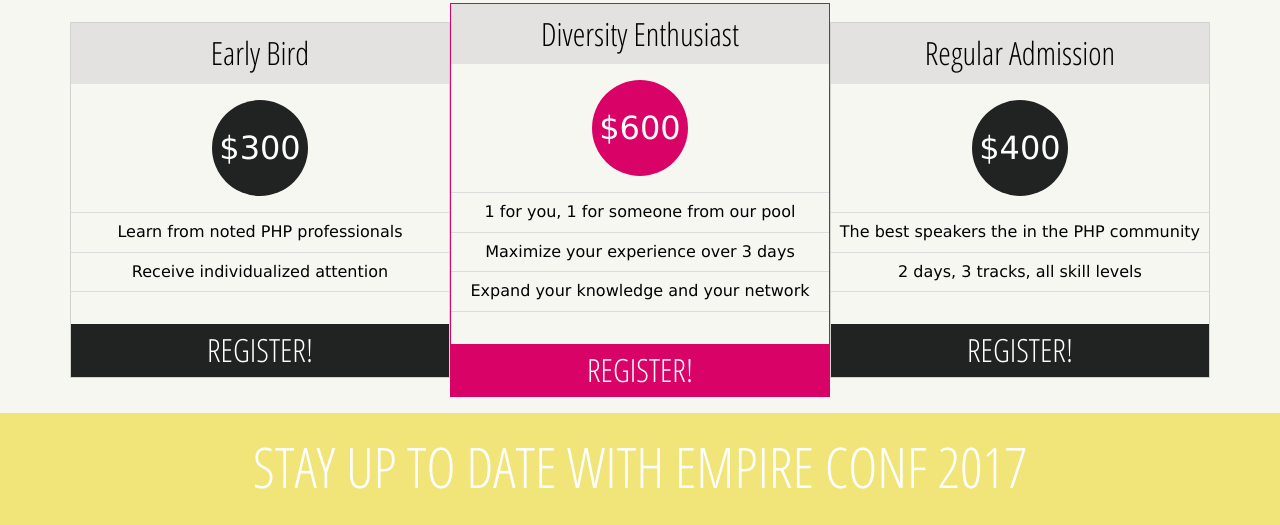
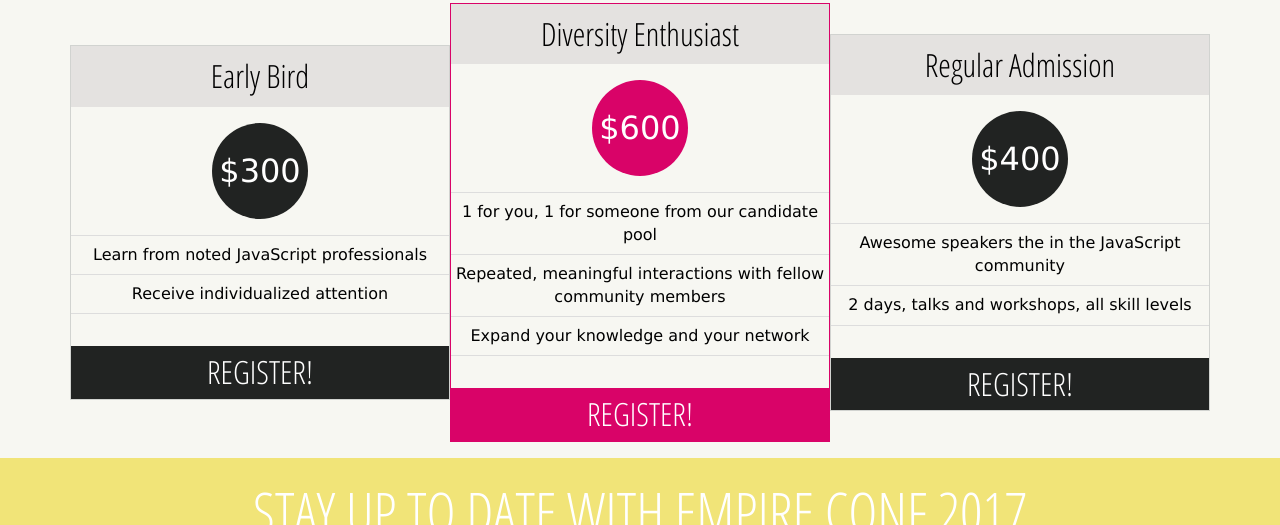
Before and after one commit to aziz512/2017.empirejs.org, a website: page index.html in a window 1280 px wide. Shown: the part 956-1481 px from the top of the page. Drawn offline with nearby package versions, Linux system fonts and the light colour scheme; some packages are replaced by stand-ins of ours.

Commit message:
minor copy changes to ship first draft

```diff
--- a/index.html
+++ b/index.html
@@ -105,7 +105,7 @@
                                 <div class="pricing__body">
                                     <span class="pricing__price">$300</span>
                                     <ul>
-                                        <li>Learn from noted PHP professionals</li>
+                                        <li>Learn from noted JavaScript professionals</li>
                                         <li>Receive individualized attention</li>
                                     </ul>
                                 </div>
@@ -118,8 +118,8 @@
                                 <div class="pricing__body">
                                     <span class="pricing__price">$600</span>
                                     <ul>
-                                        <li>1 for you, 1 for someone from our pool</li>
-                                        <li>Maximize your experience over 3 days</li>
+                                        <li>1 for you, 1 for someone from our candidate pool</li>
+                                        <li>Repeated, meaningful interactions with fellow community members</li>
                                         <li>Expand your knowledge and your network</li>
                                     </ul>
                                 </div>
@@ -132,8 +132,8 @@
                                 <div class="pricing__body">
                                     <span class="pricing__price">$400</span>
                                     <ul>
-                                        <li>The best speakers the in the PHP community</li>
-                                        <li>2 days, 3 tracks, all skill levels</li>
+                                        <li>Awesome speakers the in the JavaScript community</li>
+                                        <li>2 days, talks and workshops, all skill levels</li>
                                     </ul>
                                 </div>
                                 <a href="https://ti.to/empirejs/empireconf" class="pricing__btn">Register!</a>
@@ -173,10 +173,10 @@
                             Empire exists to educate and grow the full stack Javascript community in New York City. We are constantly seeking ways to make our community broader and more inclusive. In support of that, we are excited to once again be granting scholarships for our upcoming conference.
                         </p>
                         <p>
-                            This scholarship is open to anyone who will be in New York City on October 12 and 13. Because we are a community-run event, we are unable to provide travel and lodging as part of this initiative at this time, but hope to be able to in the future.
+                            This scholarship will be open to anyone who will be in New York City on October 12 and 13. Because we are a community-run event, we are unable to provide travel and lodging as part of this initiative at this time, but hope to be able to in the future.
                         </p>
                         <p>
-                            We hope this scholarship program can enable you to join us and contribute to our community!
+                            We hope this scholarship program can enable you to join us and contribute to our community! Stay tuned for the application announcement SOON.
                         </p>
                         <h2>Sponsor a Scholarship</h2>
                         <p>
@@ -195,7 +195,7 @@
                             To apply for a scholarship, click the apply for scholarship button and tell us about yourself! Are you an organization brimming with people who should be attending our conference but can’t swing the cost? Encourage folks to apply! The application deadline is August 15. We will notify recipients by 20, and the remaining applicants will remain on a waiting list in case we are able to offer more tickets from generous giving. If you have any questions, you can also contact us at <a href="mailto:us@empirejs.org">us@empirejs.org</a>.
                         </p>
                         <p>
-                            <a href="#" class="btn btn--dark btn--medium">Apply for Scholarship</a>
+                            <a href="#" class="btn btn--dark btn--medium">STAY TUNED FOR RELEASE</a>
                         </p>
                     </div>
                 </section>
```
